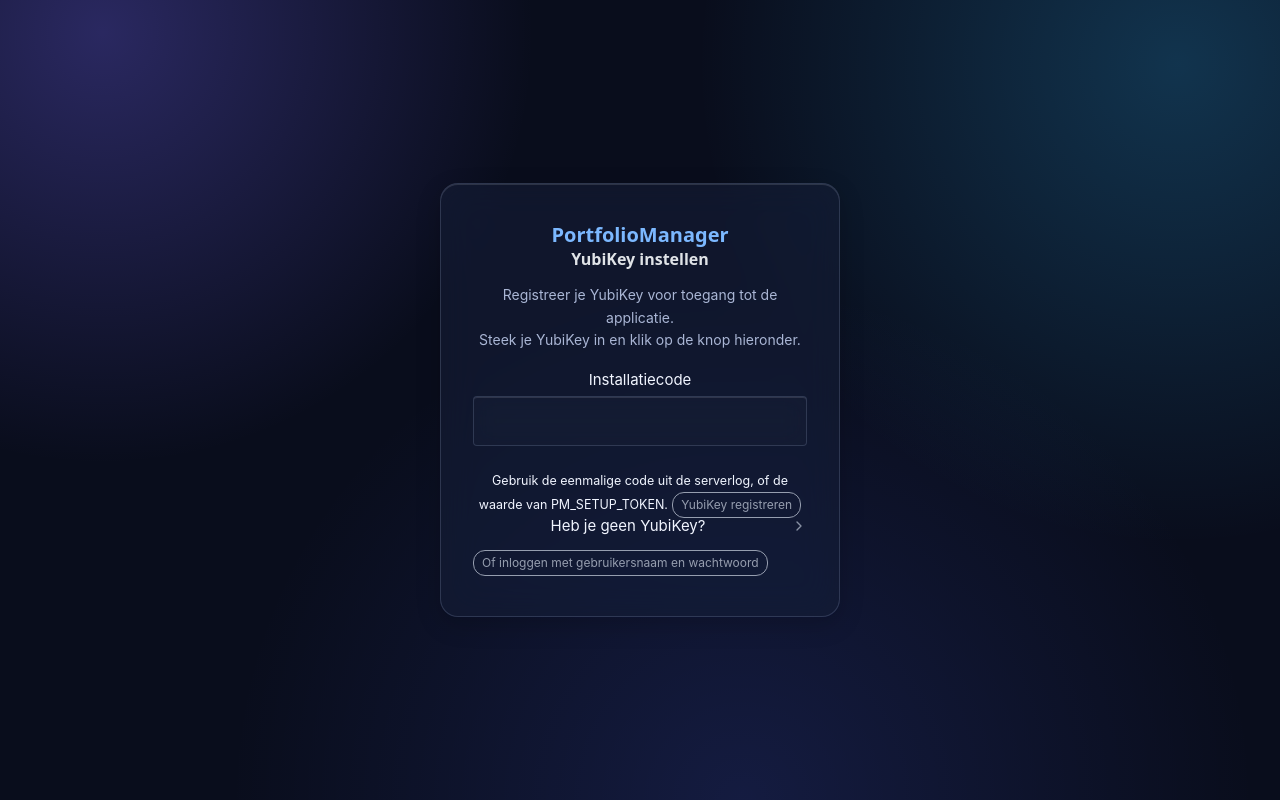
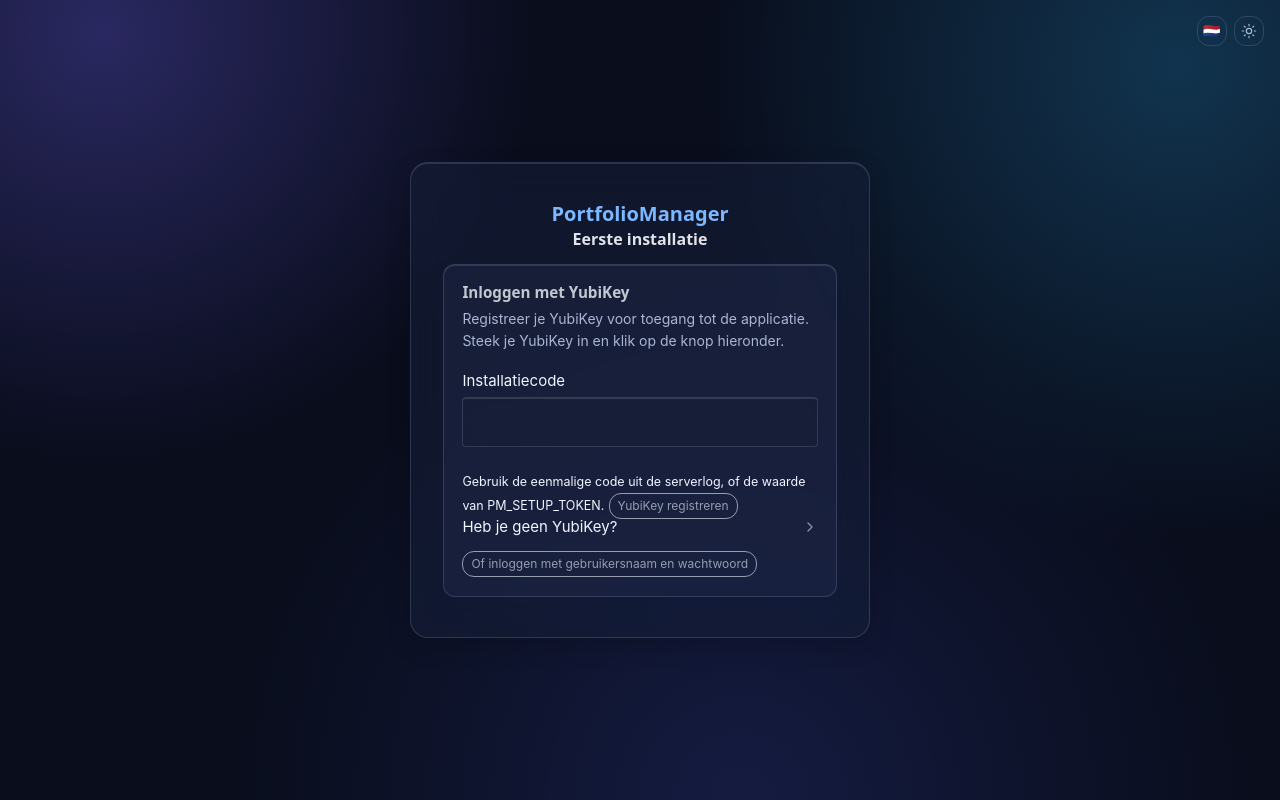
Before and after one commit to Sharpe-nl/PortfolioManager, a FastAPI app: page /auth/register in a window 1280 px wide. Run offline with FastAPI, Linux system fonts and the light colour scheme; data that the repository does not hold is empty; parts of the project's set-up code (start-up, migrations or seed data) failed here and were passed over.

Commit message:
feat: improve pre-login setup controls

```diff
--- a/app/i18n/auth.py
+++ b/app/i18n/auth.py
@@ -15,7 +15,8 @@ NL = {
     "auth.login_success": "✓ Ingelogd! Doorsturen…",
     "auth.error_prefix": "✗ Fout: ",
     "auth.register_page_title": "YubiKey registreren – PortfolioManager",
-    "auth.register_heading": "YubiKey instellen",
+    "auth.register_heading": "Eerste installatie",
+    "auth.yubikey_setup_heading": "Inloggen met YubiKey",
     "auth.register_instructions_line1": "Registreer je YubiKey voor toegang tot de applicatie.",
     "auth.setup_token_label": "Installatiecode",
     "auth.setup_token_help": "Gebruik de eenmalige code uit de serverlog, of de waarde van PM_SETUP_TOKEN.",
@@ -59,7 +60,8 @@ EN = {
     "auth.login_success": "✓ Logged in! Redirecting…",
     "auth.error_prefix": "✗ Error: ",
     "auth.register_page_title": "YubiKey registration – PortfolioManager",
-    "auth.register_heading": "Set up YubiKey",
+    "auth.register_heading": "Initial setup",
+    "auth.yubikey_setup_heading": "Sign in with YubiKey",
     "auth.register_instructions_line1": "Register your YubiKey for access to the application.",
     "auth.setup_token_label": "Setup token",
     "auth.setup_token_help": "Use the one-time code from the server log, or the value of PM_SETUP_TOKEN.",
--- a/app/static/style.css
+++ b/app/static/style.css
@@ -1500,6 +1500,24 @@ body.auth-page {
   min-height: 100vh;
 }
 
+.auth-page-controls {
+  position: fixed;
+  top: 1rem;
+  right: 1rem;
+  z-index: 160;
+  display: flex;
+  gap: .45rem;
+}
+
+.auth-page-controls .lang-toggle,
+.auth-page-controls .theme-toggle {
+  margin: 0;
+}
+
+body.lan-mode-active .auth-page-controls {
+  top: calc(var(--lan-mode-banner-height, 2.5rem) + 1rem);
+}
+
 .auth-card {
   width: 100%;
   max-width: 400px;
@@ -1526,12 +1544,39 @@ body.auth-page {
 
 .auth-card p { color: var(--text-muted); font-size: 0.875rem; }
 
+.auth-card--setup {
+  max-width: 460px;
+  text-align: left;
+}
+
+.auth-card--setup > h1,
+.auth-card--setup > h2 { text-align: center; }
+
+.auth-method-panel {
+  margin-top: 1rem;
+  padding: 1.15rem;
+  border: 1px solid var(--border);
+  border-radius: var(--radius-sm);
+  background: color-mix(in srgb, var(--surface-2) 62%, transparent);
+  box-shadow: inset 0 1px 0 var(--glass-highlight);
+}
+
+.auth-method-panel > h3 {
+  margin: 0 0 .4rem;
+  font-size: .95rem;
+  text-align: left;
+}
+
+.auth-method-panel > p:first-of-type { margin-top: 0; }
+
 .auth-card .auth-password-form {
   display: grid;
   gap: 0.65rem;
   margin-top: 0.75rem;
   text-align: left;
 }
+
+.auth-card--setup .auth-password-form { margin-top: 1rem; }
 
 .auth-card .auth-password-form h3,
 .auth-card .auth-password-form small { text-align: center; }
@@ -1551,6 +1596,13 @@ body.auth-page {
   min-width: 0;
   margin: .8rem auto 0;
   padding: .34rem .72rem;
+}
+
+@media (max-width: 520px) {
+  .auth-page-controls { top: .65rem; right: .65rem; }
+  body.lan-mode-active .auth-page-controls { top: calc(var(--lan-mode-banner-height, 2.5rem) + .65rem); }
+  .auth-card--setup { padding: 4.25rem 1rem 1.25rem; }
+  .auth-method-panel { padding: 1rem; }
 }
 
 /* Password fields need a readable vertical rhythm in the settings drawer. */
--- a/app/templates/login.html
+++ b/app/templates/login.html
@@ -11,6 +11,10 @@
 </head>
 <body class="auth-page">
 {% if lan_mode() %}<div id="lan-mode-banner" class="lan-mode-banner" role="alert"><span>{{ t(request, 'security.lan_mode_warning') }}</span><button type="button" onclick="hideLanModeWarning()">{{ t(request, 'common.hide') }}</button></div>{% endif %}
+<div class="auth-page-controls">
+  <button class="lang-toggle" onclick="toggleLanguage()" title="{{ t(request, 'nav.lang_toggle') }}" aria-label="{{ t(request, 'nav.lang_toggle') }}">{% if get_lang(request) == 'nl' %}🇳🇱{% else %}🇬🇧{% endif %}</button>
+  <button class="theme-toggle" onclick="toggleTheme()" title="{{ t(request, 'nav.theme_toggle') }}" aria-label="{{ t(request, 'nav.theme_toggle') }}"><svg class="ui-icon theme-icon-light"><use href="/static/icons.svg#moon"></use></svg><svg class="ui-icon theme-icon-dark"><use href="/static/icons.svg#sun"></use></svg></button>
+</div>
 <main class="auth-card">
   <h1>PortfolioManager</h1>
   <h2>{{ t(request, 'auth.login_heading') }}</h2>
--- a/app/templates/register.html
+++ b/app/templates/register.html
@@ -11,11 +11,16 @@
 </head>
 <body class="auth-page">
 {% if lan_mode() %}<div id="lan-mode-banner" class="lan-mode-banner" role="alert"><span>{{ t(request, 'security.lan_mode_warning') }}</span><button type="button" onclick="hideLanModeWarning()">{{ t(request, 'common.hide') }}</button></div>{% endif %}
-<main class="auth-card">
+<div class="auth-page-controls">
+  <button class="lang-toggle" onclick="toggleLanguage()" title="{{ t(request, 'nav.lang_toggle') }}" aria-label="{{ t(request, 'nav.lang_toggle') }}">{% if get_lang(request) == 'nl' %}🇳🇱{% else %}🇬🇧{% endif %}</button>
+  <button class="theme-toggle" onclick="toggleTheme()" title="{{ t(request, 'nav.theme_toggle') }}" aria-label="{{ t(request, 'nav.theme_toggle') }}"><svg class="ui-icon theme-icon-light"><use href="/static/icons.svg#moon"></use></svg><svg class="ui-icon theme-icon-dark"><use href="/static/icons.svg#sun"></use></svg></button>
+</div>
+<main class="auth-card auth-card--setup">
   <h1>PortfolioManager</h1>
   <h2>{{ t(request, 'auth.register_heading') }}</h2>
   {% set show_password_setup = request.query_params.get('password_error') %}
-  <div id="webauthn-setup" {% if show_password_setup %}hidden{% endif %}>
+  <div id="webauthn-setup" class="auth-method-panel" {% if show_password_setup %}hidden{% endif %}>
+    <h3>{{ t(request, 'auth.yubikey_setup_heading') }}</h3>
     <p>{{ t(request, 'auth.register_instructions_line1') }}<br>
        {{ t(request, 'auth.login_instructions') }}</p>
 
@@ -39,7 +44,7 @@
 
   {% if request.query_params.get('password_error') == 'mismatch' %}<div class="notice error">{{ t(request, 'auth.password_setup_mismatch') }}</div>
   {% elif request.query_params.get('password_error') %}<div class="notice error">{{ t(request, 'auth.password_setup_invalid') }}</div>{% endif %}
-  <form id="password-setup-form" method="post" action="/auth/register/password" class="auth-password-form" {% if not show_password_setup %}hidden{% endif %}>
+  <form id="password-setup-form" method="post" action="/auth/register/password" class="auth-password-form auth-method-panel" {% if not show_password_setup %}hidden{% endif %}>
     <h3>{{ t(request, 'auth.password_setup_heading') }}</h3>
     <label>{{ t(request, 'auth.setup_token_label') }}<input name="setup_token" type="password" autocomplete="one-time-code" required></label>
     <label>{{ t(request, 'auth.username') }}<input name="username" autocomplete="username" minlength="3" maxlength="64" pattern="\S+" required></label>
```
Also changed, not shown: CHANGELOG.md, README.md, 1 other file.
